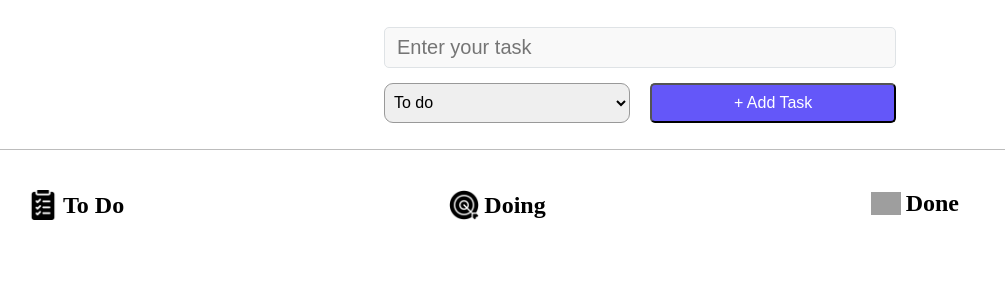
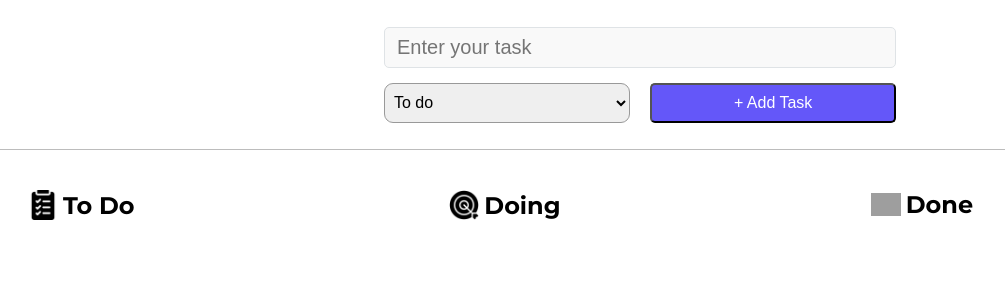
Before and after one commit to Kerciu/todo-app-react, a React (Vite) app: page / in a window 1280 px wide. Shown: the top 300 px of the page, without its empty margins (0-1005 px from the left). Built offline with nearby package versions, Linux system fonts and the light colour scheme; grey boxes are pictures that could not be loaded.

Commit message:
added montserrat font to the application

```diff
--- a/src/index.css
+++ b/src/index.css
@@ -1,5 +1,11 @@
+@import url('https://fonts.googleapis.com/css2?family=Montserrat:ital,wght@0,100..900;1,100..900&display=swap');
+
 * {
   padding: 0;
   margin: 0;
   box-sizing: border-box;
 }
+
+body {
+  font-family: "Montserrat", sans-serif;
+}
```
